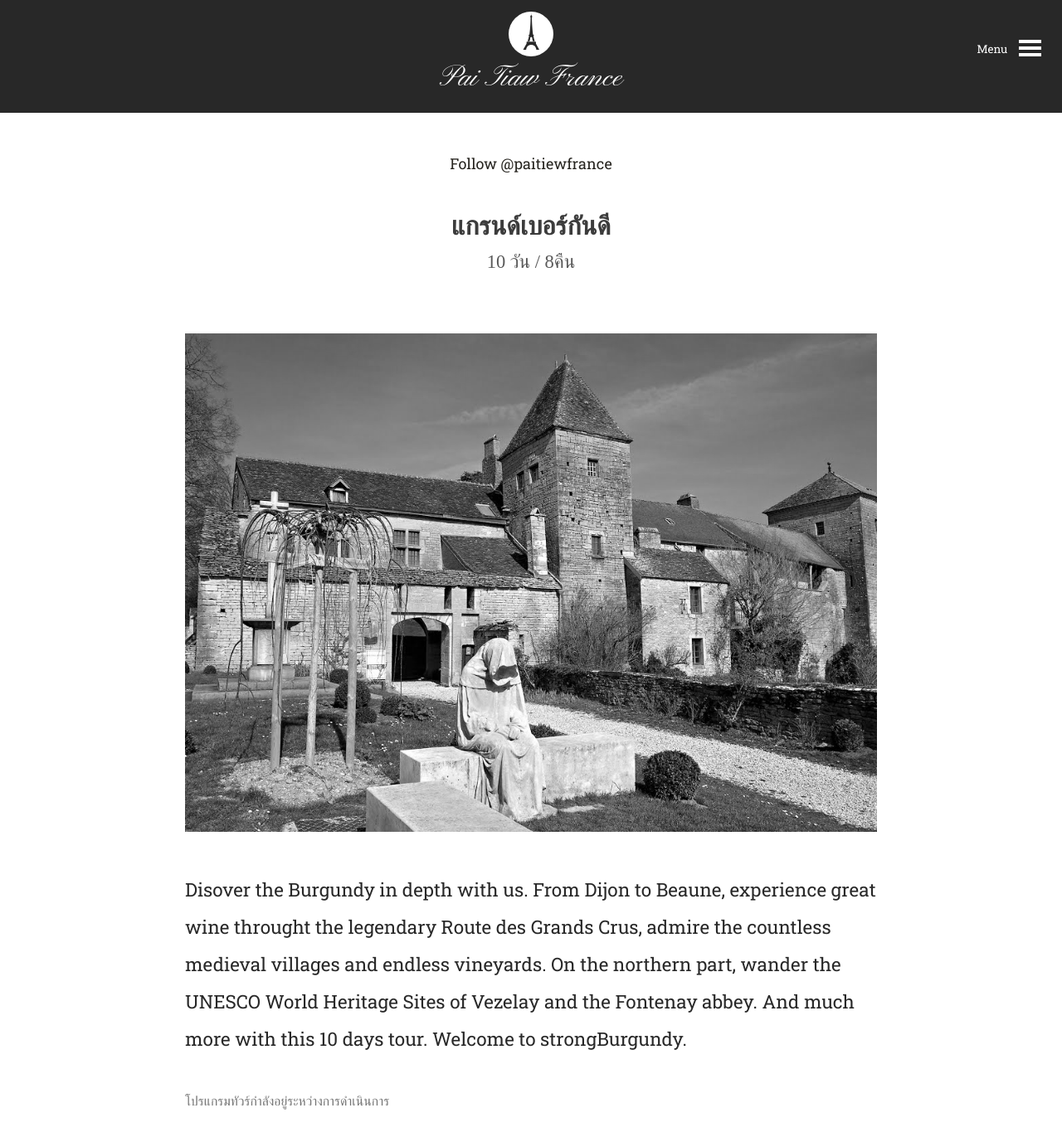
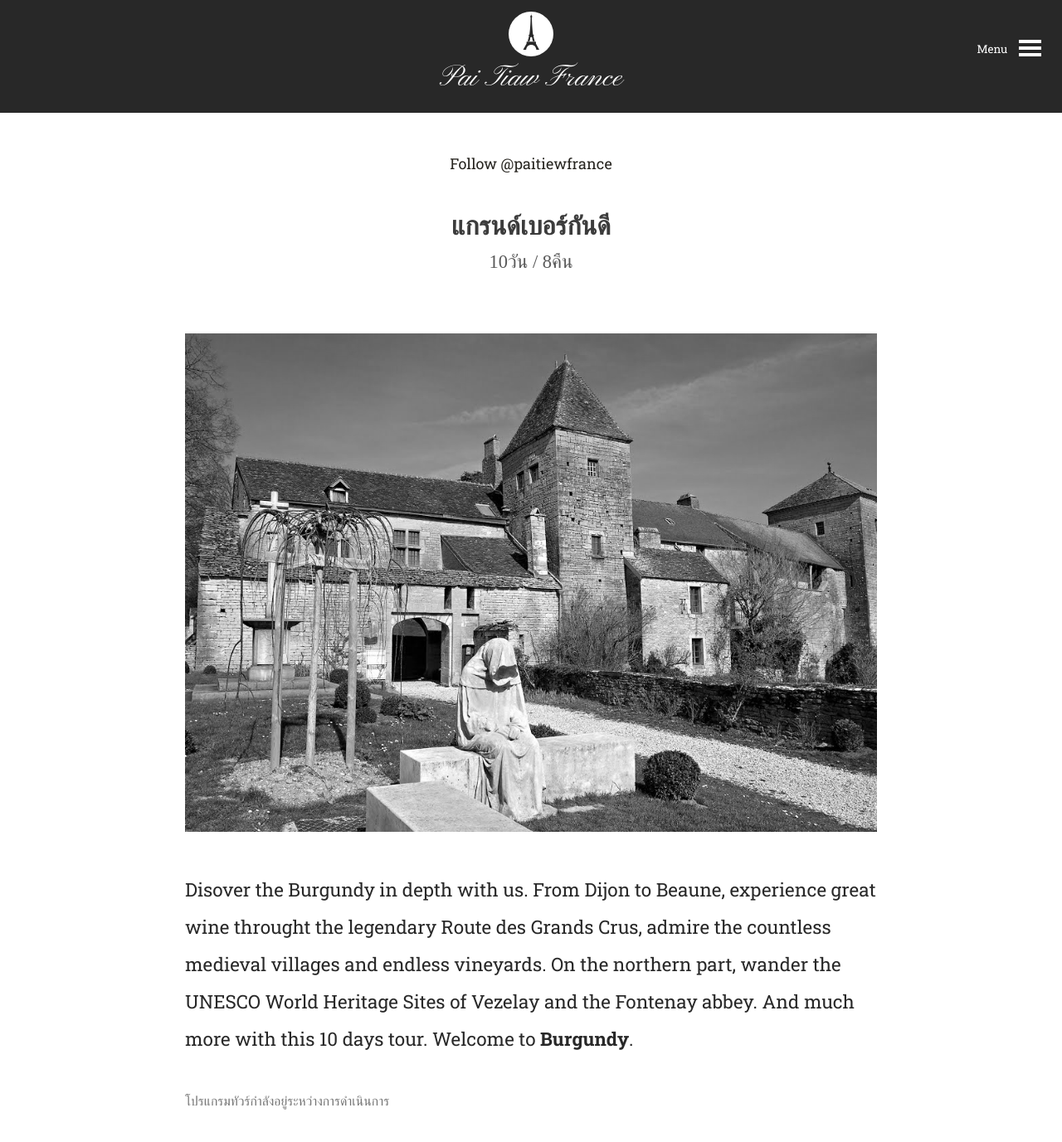
Before and after one commit to paitiewfrance/paitiewfrance.github.io, a Jekyll site: the page built from tour-burgundy/grand-burgundy.md, in a window 1280 px wide and 1400 px high. Shown: the top 1377 px of the window at 83% size. Built offline with Jekyll 4.4.1, drawn with Linux system fonts in a browser that asks for light colours; nearby versions of some CDN libraries; some web fonts are replaced; comment, search, counter and statistics services are not loaded.

Commit message:
en to thai day night

```diff
--- a/tour-burgundy/grand-burgundy.md
+++ b/tour-burgundy/grand-burgundy.md
@@ -9,10 +9,9 @@ sitemap:
      priority: 1
      changefreq: 'weekly'
 
-meta:  เที่ยวฝรั่งเศส,ทริปส่วนตัว,เที่ยวโปรวองซ์,ฝรั่งเศสตอนตอนใต้
-duration: 10 วัน / 8คืน
+duration: 10วัน / 8คืน
 img: /burgundy/chambertain.jpg
-intro: Disover the Burgundy in depth with us. From Dijon to Beaune, experience great wine throught the legendary Route des Grands Crus, admire the countless   medieval villages and endless vineyards. On the northern part, wander the UNESCO World Heritage Sites of Vezelay and the Fontenay abbey.  And much more with this 10 days tour.  Welcome to strongBurgundy.
+intro: Disover the Burgundy in depth with us. From Dijon to Beaune, experience great wine throught the legendary Route des Grands Crus, admire the countless   medieval villages and endless vineyards. On the northern part, wander the UNESCO World Heritage Sites of Vezelay and the Fontenay abbey.  And much more with this 10 days tour.  Welcome to <strong>Burgundy</strong>.
 prices:
      - Contact us for 7-10 persons
      - Contact us for 4-7 persons
```
